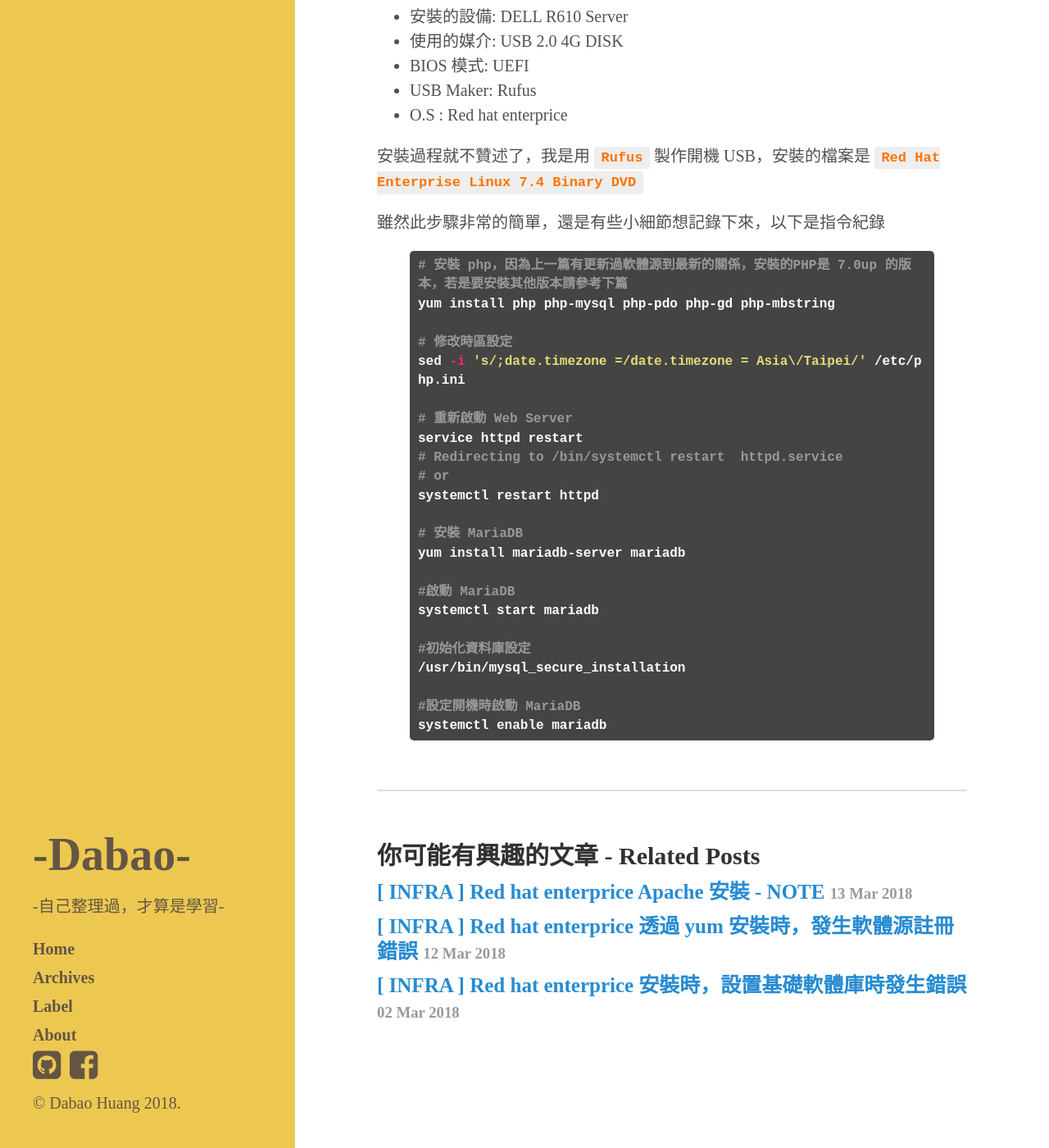
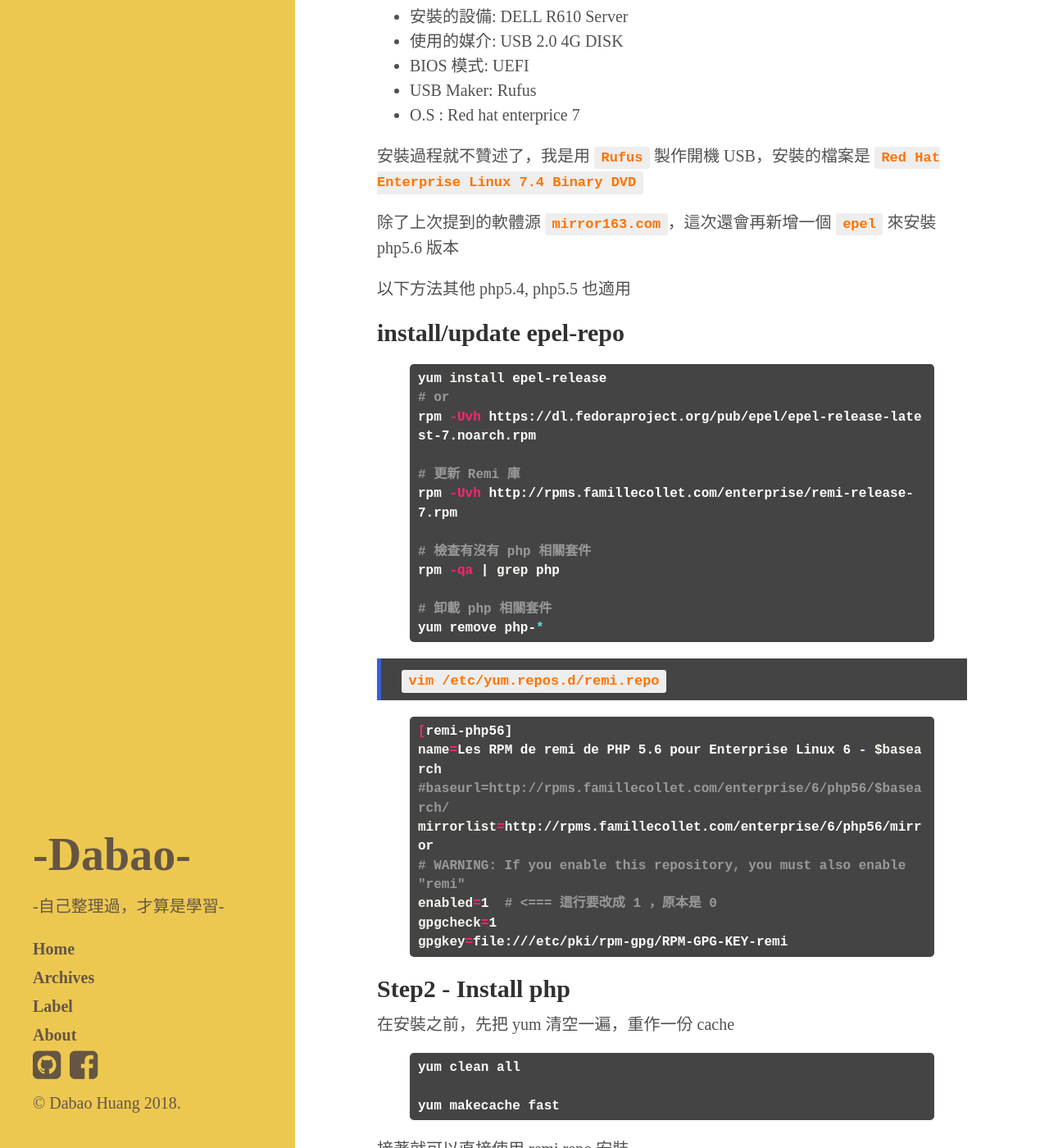
Before and after one commit to DabaoHuang/dabaohuang.github.io, a Jekyll site: the page built from _posts/2018-03-14-linux-red-hat-enterprice-php-mariadb-install.md, in a window 1280 px wide and 1400 px high, scrolled down 395 px. Shown: the whole window at 82% size. Built offline with Jekyll 4.4.1, drawn with Linux system fonts in a browser that asks for light colours; nearby versions of some CDN libraries; comment, search, counter and statistics services are not loaded; some of the changed text lies outside the part shown.

Commit message:
2018-03-14-linux-red-hat-enterprice-php-mariadb-install

```diff
--- a/_posts/2018-03-14-linux-red-hat-enterprice-php-mariadb-install.md
+++ b/_posts/2018-03-14-linux-red-hat-enterprice-php-mariadb-install.md
@@ -1,7 +1,7 @@
 ---
 layout: post
-title: '[ INFRA ] Red hat enterprice PHP & MariaDB install - NOTE '
-subtitle: '[ INFRA ] Red hat enterprice PHP & MariaDB 安裝 - NOTE'
+title: '[ INFRA ] Red hat enterprice PHP 5.6 & MariaDB install - NOTE '
+subtitle: '[ INFRA ] Red hat enterprice PHP 5.6 & MariaDB 安裝 - NOTE'
 category: INFRA
 comments: true
 signature: true
@@ -15,16 +15,66 @@
  - 使用的媒介: USB 2.0 4G DISK
  - BIOS 模式: UEFI
  - USB Maker: Rufus
- - O.S      : Red hat enterprice
+ - O.S      : Red hat enterprice 7
 
 安裝過程就不贊述了，我是用 `Rufus` 製作開機 USB，安裝的檔案是 `Red Hat Enterprise Linux 7.4 Binary DVD`
 
-雖然此步驟非常的簡單，還是有些小細節想記錄下來，以下是指令紀錄
+除了上次提到的軟體源 `mirror163.com`，這次還會再新增一個 `epel` 來安裝 php5.6 版本
+
+以下方法其他 php5.4, php5.5 也適用
+
+## install/update epel-repo
 
 {% highlight shell %}
 
-# 安裝 php，因為上一篇有更新過軟體源到最新的關係，安裝的PHP是 7.0up 的版本，若是要安裝其他版本請參考下篇
-yum install php php-mysql php-pdo php-gd php-mbstring
+yum install epel-release
+# or
+rpm -Uvh https://dl.fedoraproject.org/pub/epel/epel-release-latest-7.noarch.rpm
+
+# 更新 Remi 庫
+rpm -Uvh http://rpms.famillecollet.com/enterprise/remi-release-7.rpm
+
+# 檢查有沒有 php 相關套件
+rpm -qa | grep php
+
+# 卸載 php 相關套件
+yum remove php-*
+
+{% endhighlight %}
+
+ > `vim /etc/yum.repos.d/remi.repo`
+
+{% highlight shell %}
+[remi-php56]
+name=Les RPM de remi de PHP 5.6 pour Enterprise Linux 6 - $basearch
+#baseurl=http://rpms.famillecollet.com/enterprise/6/php56/$basearch/
+mirrorlist=http://rpms.famillecollet.com/enterprise/6/php56/mirror
+# WARNING: If you enable this repository, you must also enable "remi"
+enabled=1  # <=== 這行要改成 1 ，原本是 0
+gpgcheck=1
+gpgkey=file:///etc/pki/rpm-gpg/RPM-GPG-KEY-remi
+{% endhighlight %}
+
+
+## Step2 - Install php
+
+在安裝之前，先把 yum 清空一遍，重作一份 cache
+
+{% highlight shell %}
+yum clean all
+
+yum makecache fast
+{% endhighlight %}
+
+接著就可以直接使用 remi repo 安裝
+
+ > yum install --enablerepo=remi,remi-php56 php php-devel php-mbstring php-pdo php-gd php-xml php-mcrypt php-mysql
+
+上方範例是安裝 php5.6 版本，如果想要安裝 php7, php5.5, php5.4，只要把php56改成 php70、php55、php54 即可
+
+後面的 php php-devel ... 是一些基本會用到的套件，常在寫 php 應該都不陌生
+
+{% highlight shell %}
 
 # 修改時區設定
 sed -i 's/;date.timezone =/date.timezone = Asia\/Taipei/' /etc/php.ini
@@ -34,7 +84,12 @@
 # Redirecting to /bin/systemctl restart  httpd.service
 # or
 systemctl restart httpd
+{% endhighlight %}
 
+
+## Step3 - MariaDB
+
+{% highlight shell %}
 # 安裝 MariaDB
 yum install mariadb-server mariadb
 
@@ -48,3 +103,18 @@
 systemctl enable mariadb
 
 {% endhighlight %}
+
+
+## Finish
+
+ > `php --version`
+
+{% highlight text %}
+PHP 5.6.34 (cli) (built: Feb 28 2018 10:16:58)
+Copyright (c) 1997-2016 The PHP Group
+Zend Engine v2.6.0, Copyright (c) 1998-2016 Zend Technologies
+{% endhighlight %}
+
+ > echo "<?php phpinfo();?>" >> /var/www/html/index.php
+
+Test http://yourip/
```
Also changed, not shown: _posts/2018-03-12-linux-red-hat-enterprice-yum-register-error.md (+3 -2 lines), _posts/2018-03-13-linux-red-hat-enterprice-install-apache.md (+1 -1 lines).
